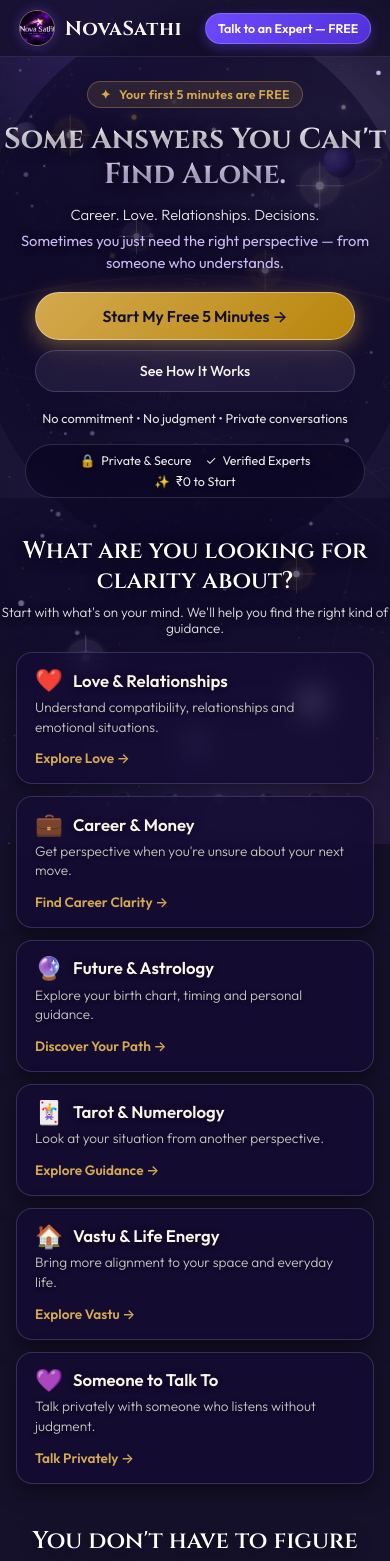
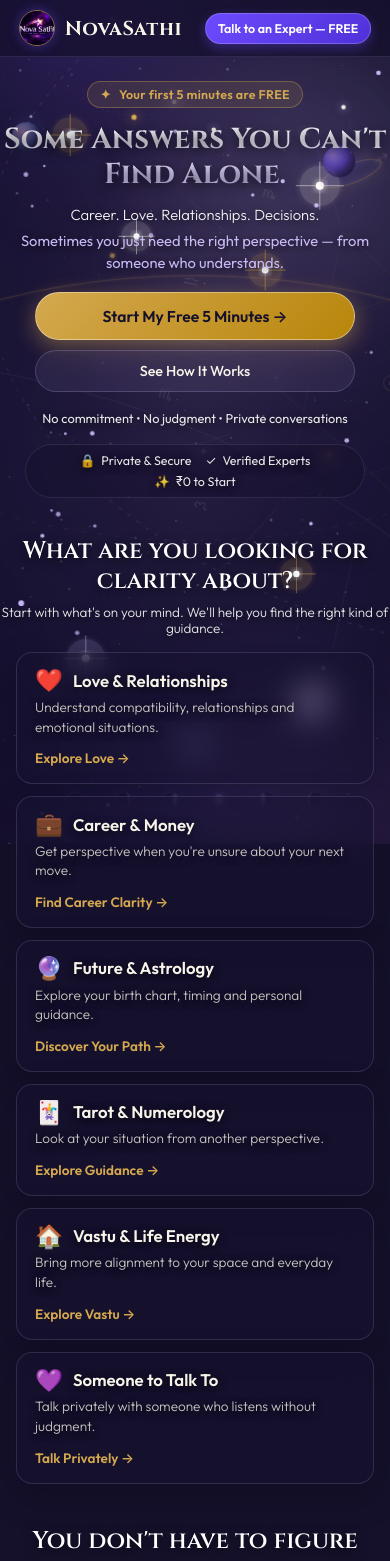
Before and after one commit to sidsahu4570-droid/novasathi-landing-page, a React (Vite) app: page / in a window 390 px wide. Shown: the top 1561 px of the page. Built offline with nearby package versions, Linux system fonts and the light colour scheme.

Commit message:
style: Increase text visibility with bright white colors and strong text shadows without background overlays

```diff
--- a/src/index.css
+++ b/src/index.css
@@ -988,31 +988,10 @@ html, body {
     box-shadow: 0 4px 12px rgba(109, 74, 255, 0.35) !important;
   }
 
-  /* Hero Mobile Layout & Localized Atmospheric Pseudo-Element Scrim */
+  /* Hero Mobile Layout */
   .hero-section {
-    position: relative !important;
-    z-index: 2 !important;
     padding: 24px 0 20px 0 !important;
     background: transparent !important;
-  }
-
-  .hero-section::before {
-    content: '' !important;
-    position: absolute !important;
-    top: -40px !important;
-    bottom: -40px !important;
-    left: -30px !important;
-    right: -30px !important;
-    background: radial-gradient(
-      ellipse 90% 85% at 50% 45%,
-      rgba(10, 5, 35, 0.78) 0%,
-      rgba(10, 5, 35, 0.55) 50%,
-      rgba(10, 5, 35, 0.15) 80%,
-      transparent 100%
-    ) !important;
-    pointer-events: none !important;
-    z-index: -1 !important;
-    border-radius: 50% !important;
   }
 
   .hero-offer-badge {
@@ -1028,7 +1007,7 @@ html, body {
     padding: 0 4px !important;
     word-break: break-word !important;
     color: #FFFFFF !important;
-    text-shadow: 0 2px 14px rgba(0, 0, 0, 0.75) !important;
+    text-shadow: 0 3px 12px rgba(0, 0, 0, 0.80) !important;
   }
 
   .hero-subheading {
@@ -1036,8 +1015,8 @@ html, body {
     line-height: 1.5 !important;
     margin-bottom: 18px !important;
     padding: 0 4px !important;
-    color: rgba(255, 255, 255, 0.90) !important;
-    text-shadow: 0 1px 8px rgba(0, 0, 0, 0.60) !important;
+    color: rgba(255, 255, 255, 0.95) !important;
+    text-shadow: 0 2px 8px rgba(0, 0, 0, 0.75) !important;
   }
 
   .hero-cta-group {
@@ -1066,8 +1045,8 @@ html, body {
   .hero-microcopy {
     font-size: 0.8rem !important;
     margin-bottom: 18px !important;
-    color: rgba(255, 255, 255, 0.88) !important;
-    text-shadow: 0 1px 6px rgba(0, 0, 0, 0.50) !important;
+    color: rgba(255, 255, 255, 0.90) !important;
+    text-shadow: 0 2px 8px rgba(0, 0, 0, 0.75) !important;
   }
 
   .hero-trust-badges {
@@ -1080,64 +1059,28 @@ html, body {
     border-radius: 99px !important;
     width: 100% !important;
     max-width: 340px !important;
-    background: rgba(10, 5, 35, 0.65) !important;
-    border: 1px solid rgba(255, 255, 255, 0.14) !important;
-    backdrop-filter: blur(8px) !important;
-    color: rgba(255, 255, 255, 0.92) !important;
-    text-shadow: 0 1px 4px rgba(0, 0, 0, 0.5) !important;
-  }
-
-  /* Section Spacing, Atmospheric Radial Glow & Text Shadows */
+    color: rgba(255, 255, 255, 0.90) !important;
+    text-shadow: 0 2px 8px rgba(0, 0, 0, 0.75) !important;
+  }
+
+  /* Section Spacing & Text Shadows */
   .section-problem-selector {
-    position: relative !important;
-    z-index: 2 !important;
     padding: 18px 0 20px 0 !important;
-  }
-
-  .section-problem-selector::before {
-    content: '' !important;
-    position: absolute !important;
-    top: -20px !important;
-    left: -20px !important;
-    right: -20px !important;
-    height: 200px !important;
-    background: radial-gradient(
-      ellipse 90% 80% at 50% 30%,
-      rgba(10, 5, 35, 0.75) 0%,
-      rgba(10, 5, 35, 0.45) 55%,
-      rgba(10, 5, 35, 0.10) 85%,
-      transparent 100%
-    ) !important;
-    pointer-events: none !important;
-    z-index: -1 !important;
+    background: transparent !important;
   }
 
   .section-title {
     font-size: 1.5rem !important;
     line-height: 1.25 !important;
     color: #FFFFFF !important;
-    text-shadow: 0 2px 14px rgba(0, 0, 0, 0.75) !important;
+    text-shadow: 0 3px 12px rgba(0, 0, 0, 0.80) !important;
   }
 
   .section-subtitle {
     font-size: 0.84rem !important;
     margin-bottom: 16px !important;
-    color: rgba(255, 255, 255, 0.88) !important;
-    text-shadow: 0 1px 8px rgba(0, 0, 0, 0.60) !important;
-  }
-
-  /* Translucent Glass Surface Contrast for Mobile Cards */
-  .problem-card,
-  .step-card,
-  .trust-strip,
-  .testimonial-card,
-  .final-cta-card,
-  .faq-item {
-    background: rgba(20, 12, 50, 0.82) !important;
-    border: 1px solid rgba(200, 184, 244, 0.2) !important;
-    backdrop-filter: blur(12px) !important;
-    -webkit-backdrop-filter: blur(12px) !important;
-    box-shadow: 0 8px 24px rgba(0, 0, 0, 0.45) !important;
+    color: rgba(255, 255, 255, 0.90) !important;
+    text-shadow: 0 2px 8px rgba(0, 0, 0, 0.75) !important;
   }
 
   .problem-card-title,
@@ -1145,16 +1088,17 @@ html, body {
   .testimonial-author,
   .faq-question {
     color: #FFFFFF !important;
-    text-shadow: 0 1px 6px rgba(0, 0, 0, 0.6) !important;
+    text-shadow: 0 2px 8px rgba(0, 0, 0, 0.75) !important;
   }
 
   .problem-card-desc,
   .step-desc,
   .testimonial-quote,
   .faq-answer {
-    color: rgba(255, 255, 255, 0.88) !important;
-    text-shadow: 0 1px 4px rgba(0, 0, 0, 0.5) !important;
-  }
+    color: rgba(255, 255, 255, 0.95) !important;
+    text-shadow: 0 2px 8px rgba(0, 0, 0, 0.75) !important;
+  }
+
 
 
 
```
